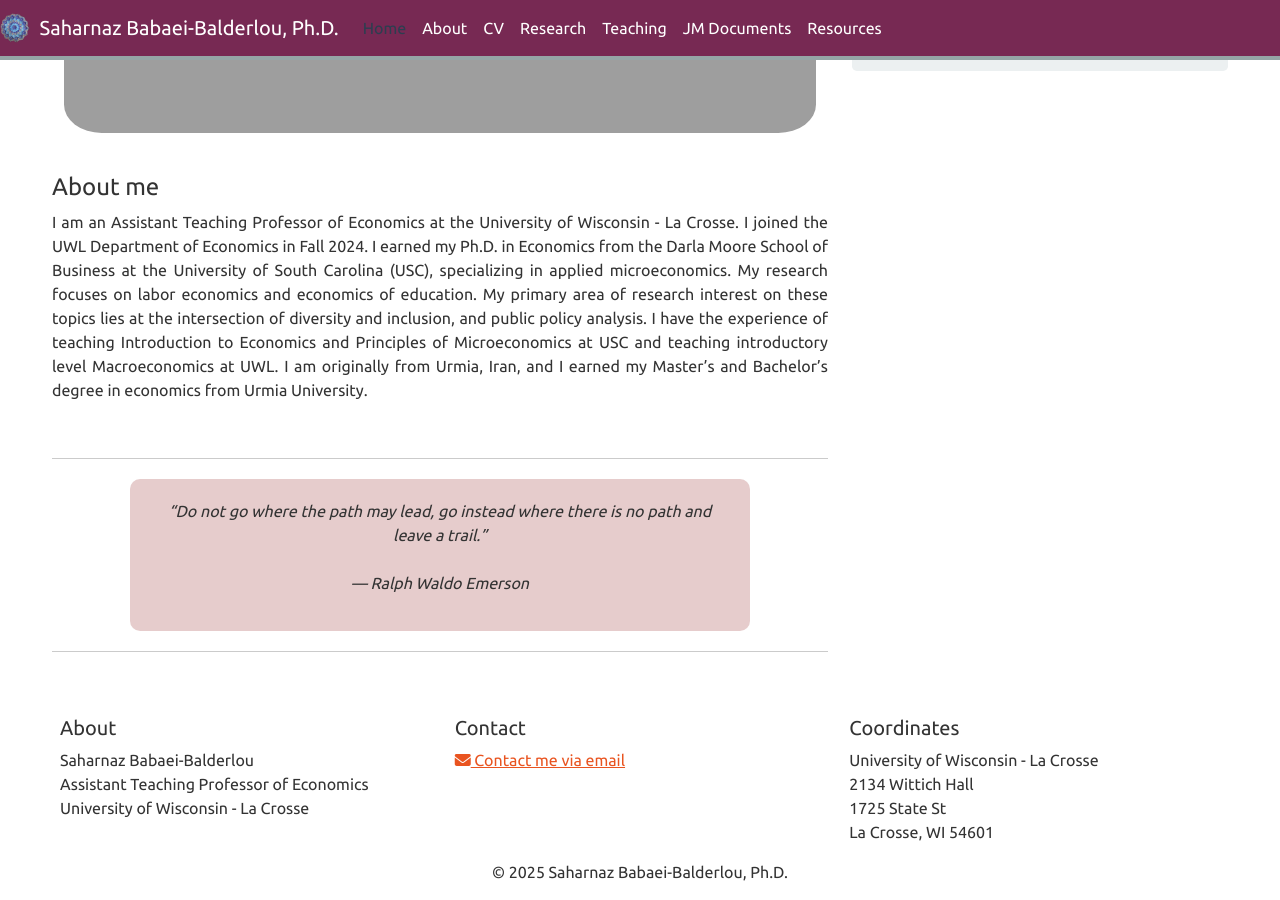
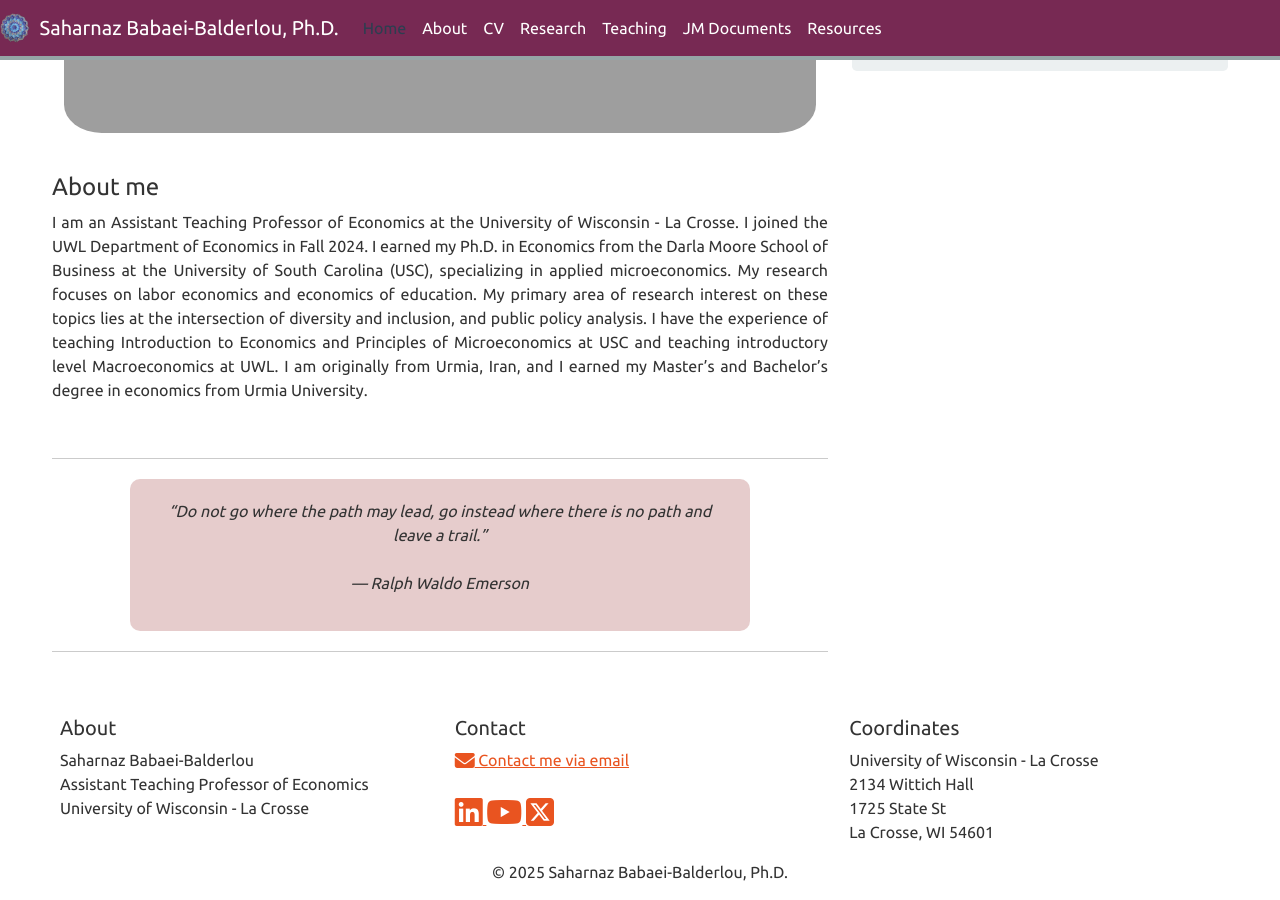
Before and after one commit to saharnazb/saharnazb.github.io, a Jekyll site: the page built from _pages/home.md, in a window 1280 px wide and 900 px high, scrolled down 805 px. Built offline with Jekyll 4.4.1, drawn with Linux system fonts in a browser that asks for light colours; nearby versions of some CDN libraries; library files that are not in the unit come from our copies; a style sheet for code colours, icons or effects is not loaded.

Commit message:
Update footer.html

```diff
--- a/_includes/footer.html
+++ b/_includes/footer.html
@@ -10,7 +10,40 @@
 
         <div class="col-sm-4">
           <h5>Contact</h5>
-            <p>{{ site.contact }}</p>
+          <p>
+            <a href="mailto:sbabaeibalderlou@uwlax.edu" target="_blank">
+              <i class="fa fa-envelope fa-lg"></i> Contact me via email
+            </a>
+          </p>
+
+          <p>
+            {% assign pi = site.data.pi[0] %}
+            {% if pi.scholar %}
+              <a href="{{ pi.scholar }}" target="_blank" title="Google Scholar">
+                <i class="ai ai-google-scholar-square fa-2x"></i>
+              </a>
+            {% endif %}
+            {% if pi.linkedin %}
+              <a href="{{ pi.linkedin }}" target="_blank" title="LinkedIn">
+                <i class="fab fa-linkedin fa-2x"></i>
+              </a>
+            {% endif %}
+            {% if pi.orcid %}
+              <a href="{{ pi.orcid }}" target="_blank" title="ORCID">
+                <i class="ai ai-orcid-square fa-2x"></i>
+              </a>
+            {% endif %}
+            {% if pi.youtube %}
+              <a href="{{ pi.youtube }}" target="_blank" title="YouTube">
+                <i class="fab fa-youtube fa-2x"></i>
+              </a>
+            {% endif %}
+            {% if pi.twitter %}
+              <a href="{{ pi.twitter }}" target="_blank" title="Twitter/X">
+                <i class="fa-brands fa-square-x-twitter fa-2x"></i>
+              </a>
+            {% endif %}
+          </p>
         </div>
 
         <div class="col-sm-4">
```
Also changed, not shown: other parts of _includes/footer.html (+4 -2 lines). Lines whose indentation alone changed are shown as unchanged.
